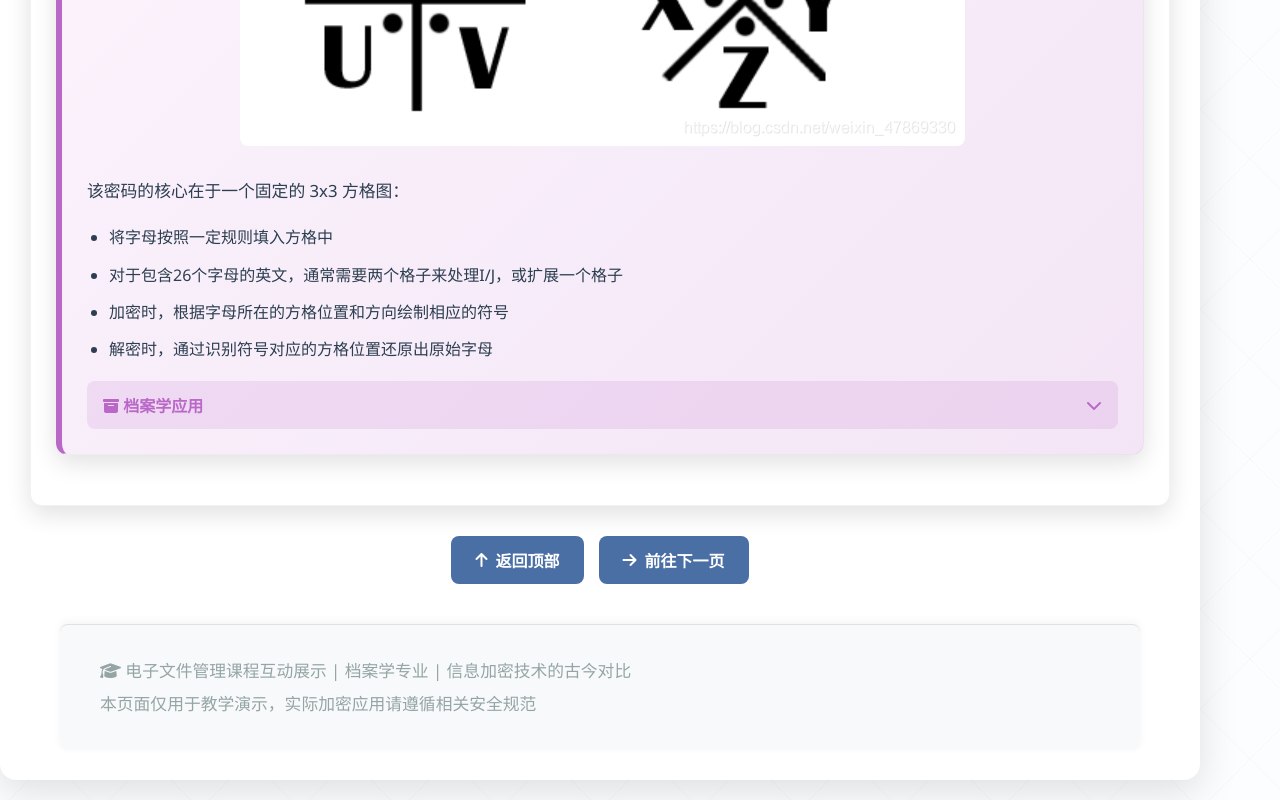
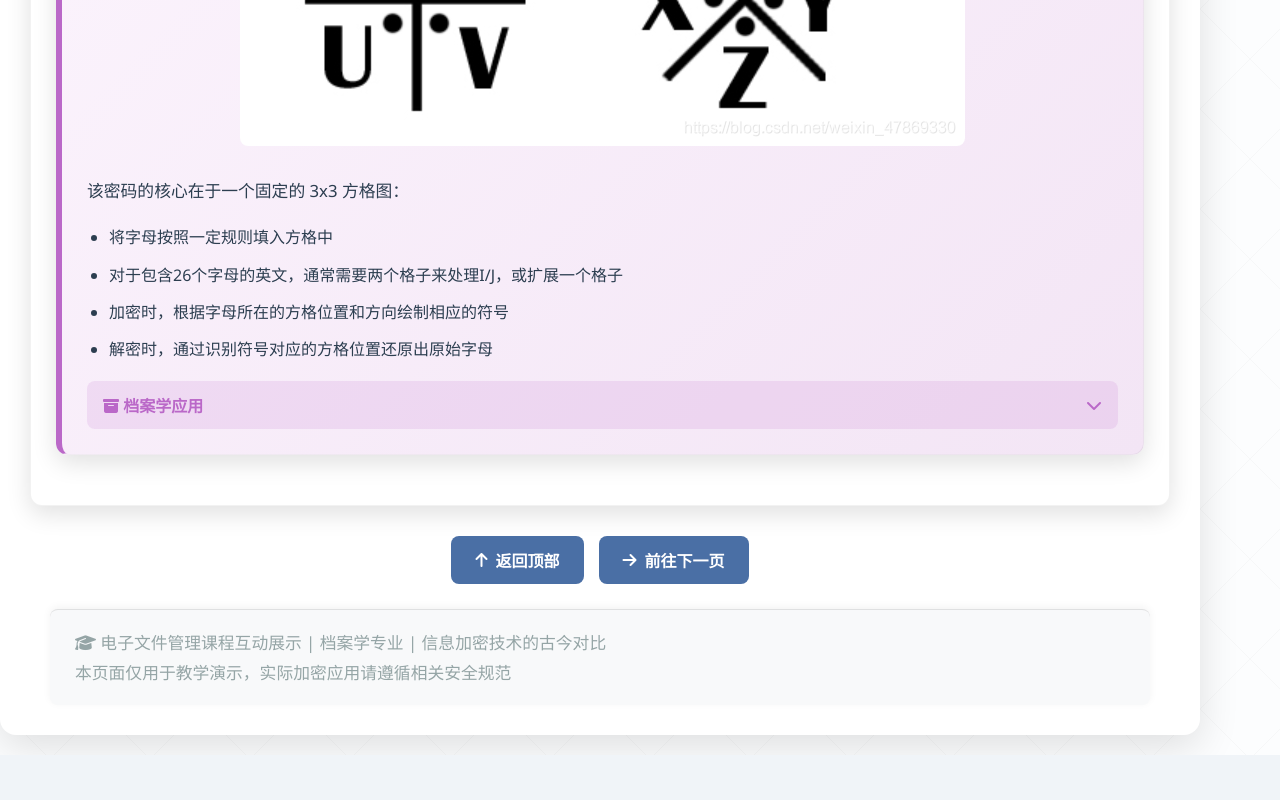
Before and after one commit to xy-112/Archive-encryption, a website: page index.html in a window 1280 px wide. Shown: the part 3391-4191 px from the top of the page. After the commit the page ends 4146 px from the top, so only its background shows below. Drawn offline with nearby package versions, Linux system fonts and the light colour scheme.

Commit message:
Add files via upload
footer部分大小调整

```diff
--- a/index.html
+++ b/index.html
@@ -1373,21 +1373,21 @@
 
         .footer {
             text-align: center;
-            margin-top: 40px;
-            padding: 25px 40px;
+            margin-top: 25px;
+            padding: 15px 25px;
             border-top: 1px solid rgba(0, 0, 0, 0.1);
             color: #95a5a6;
-            font-size: 0.3rem;
+            font-size: 0.8rem;
             background: #f8f9fa;
             border-radius: 8px;
             box-shadow: 0 -2px 8px rgba(0, 0, 0, 0.05);
-            margin-left: 30px;
-            margin-right: 30px;
+            margin-left: 20px;
+            margin-right: 20px;
         }
 
         .footer p {
-            margin: 8px 0;
-            line-height: 1.5;
+            margin: 6px 0;
+            line-height: 1.4;
         }
 
         /* 通知样式 */
@@ -3009,8 +3009,8 @@
         </div>
 
         <footer class="footer">
-            <p><i class="fas fa-graduation-cap"></i>    电子文件管理课程互动展示 | 档案学专业 | 信息加密技术的古今对比    </p>
-            <p>    本页面仅用于教学演示，实际加密应用请遵循相关安全规范    </p>
+            <p><i class="fas fa-graduation-cap"></i> 电子文件管理课程互动展示 | 档案学专业 | 信息加密技术的古今对比</p>
+            <p>本页面仅用于教学演示，实际加密应用请遵循相关安全规范</p>
         </footer>
     </div>
 
```
